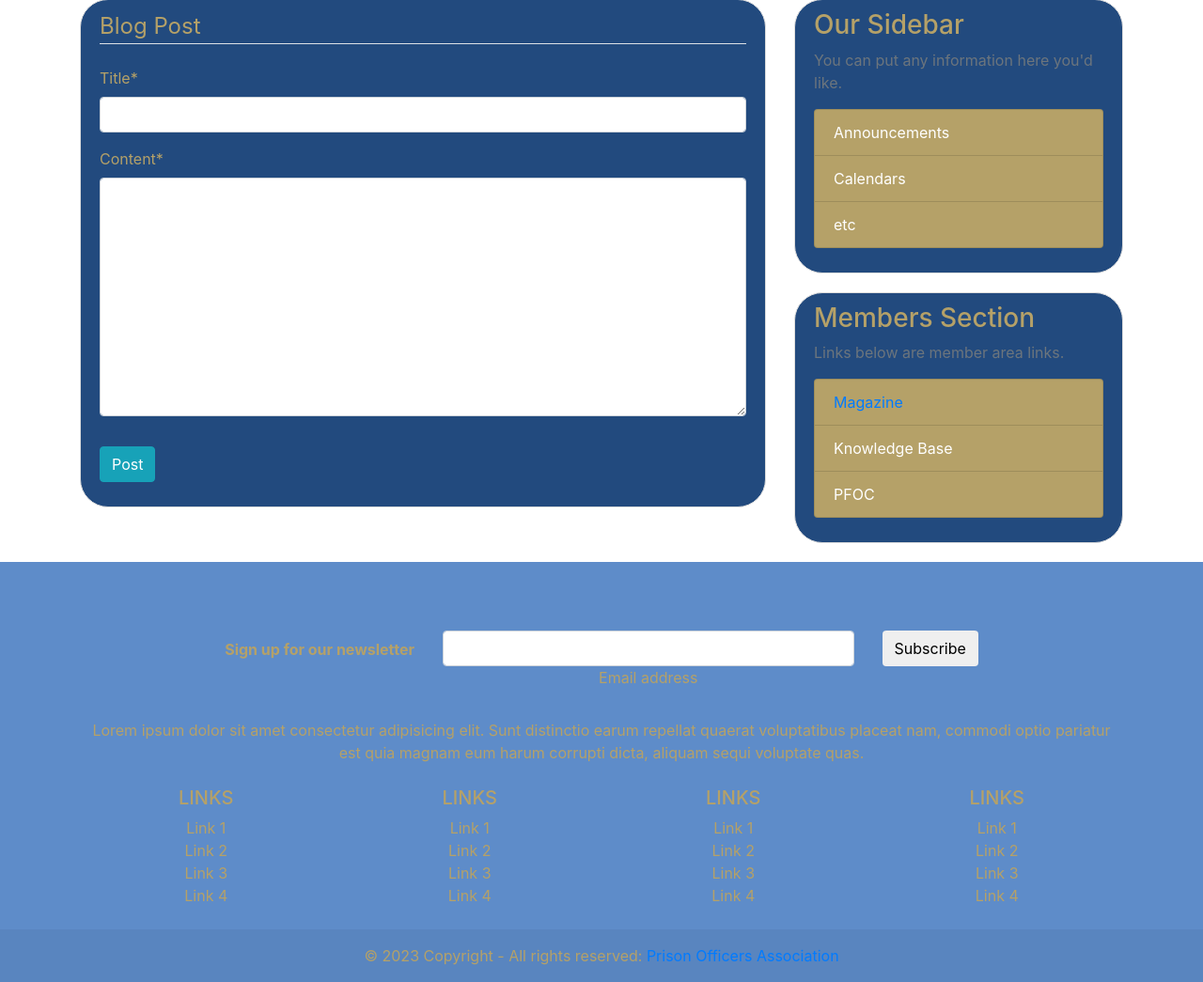
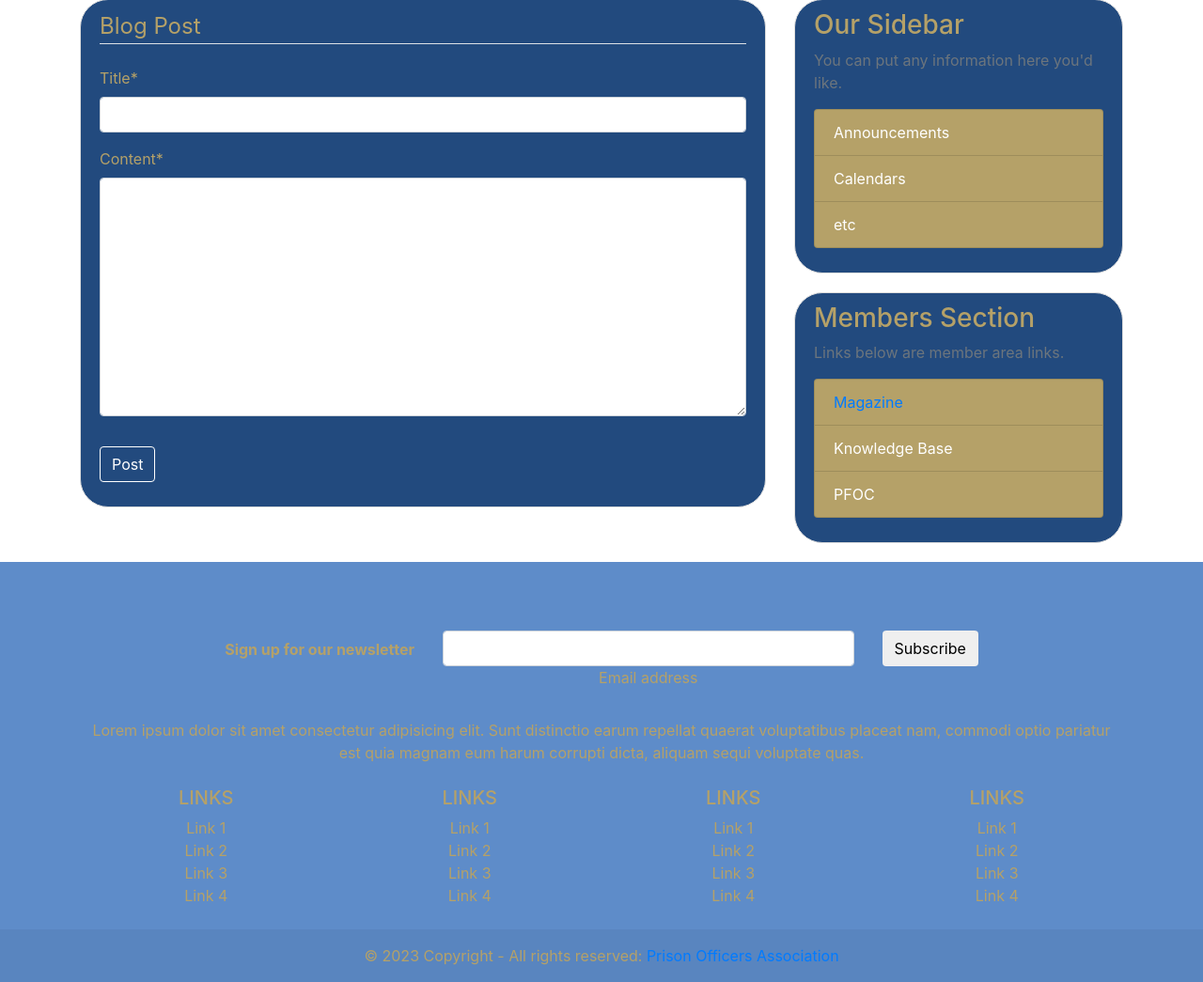
Before and after one commit to DermotKelly/POA, a Django app: page /post/new/ in a window 1280 px wide, with the pointer over the restyled element. Shown: the part 345-1390 px from the top of the page at 94% size. Run offline with Django 4.2, Linux system fonts and the light colour scheme; the visitor is signed in with stand-in values (Sample User, id 1); some libraries are stand-ins or nearby versions.

Commit message:
main.css

```diff
--- a/django_project/static/css/main.css
+++ b/django_project/static/css/main.css
@@ -101,6 +101,12 @@ a.text-body{
   background-image: none;
   border-color: #b5a168;}
 
+  .btn-outline-info:hover {
+    color: #ffffff;
+    background-color: transparent;
+    background-image: none;
+    border-color: #ffffff;}
+
 
 .list-group-item-light{
   color: #ffffff;
```
